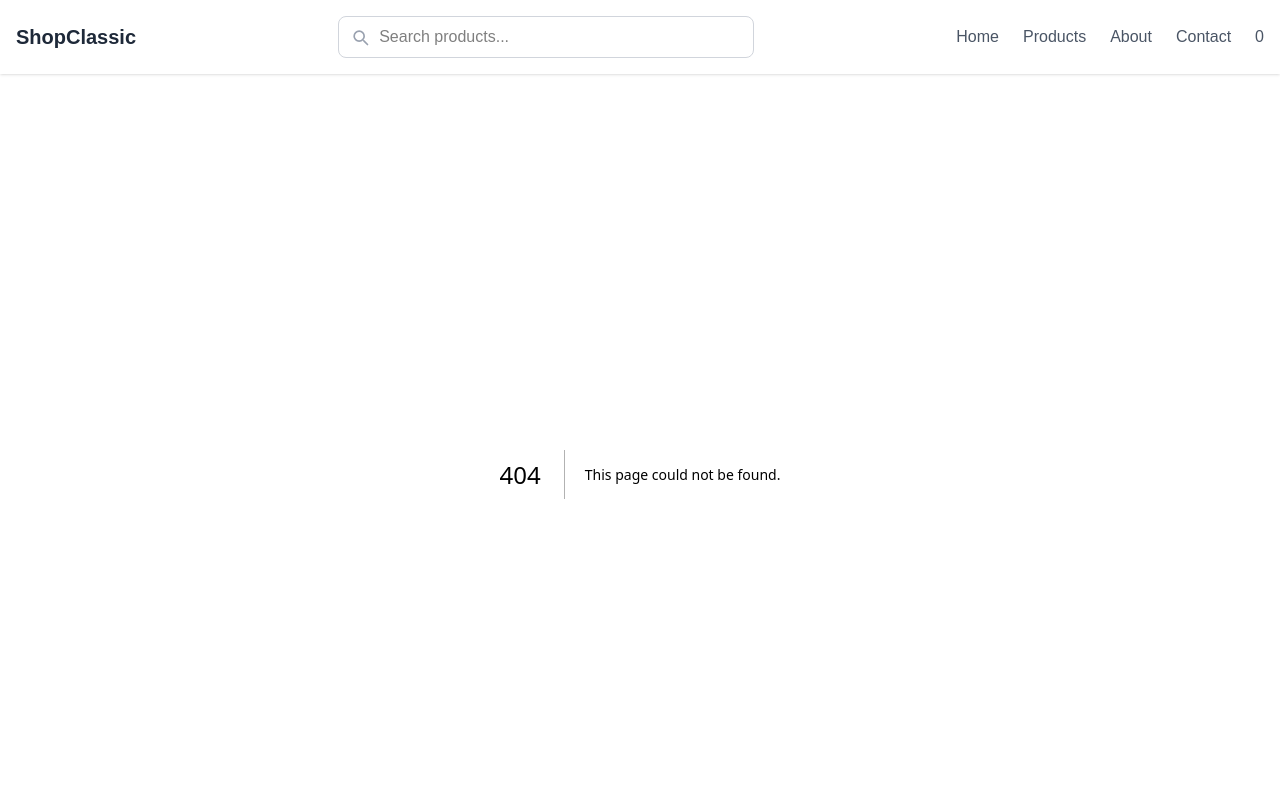
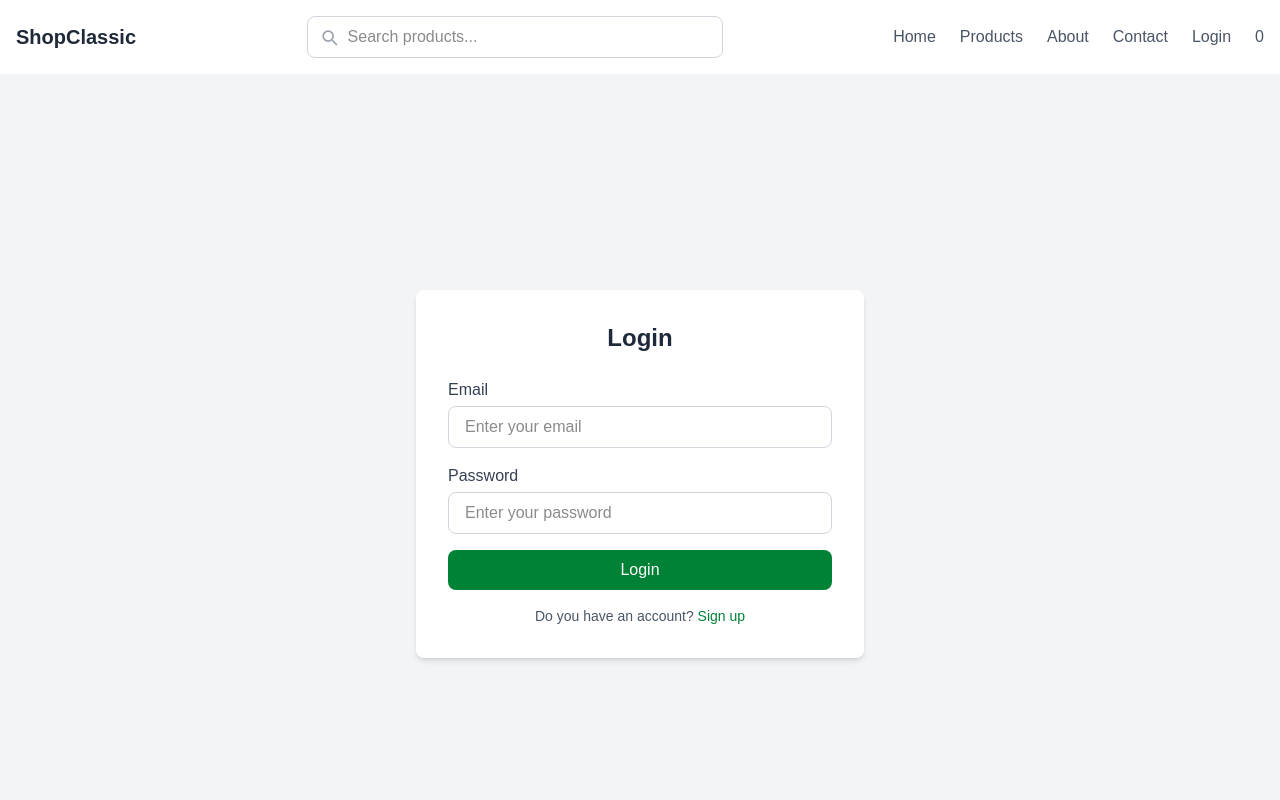
Before and after one commit to fakhtehpanah/citycenter, a Next.js app: page /login-page in a window 1280 px wide. Before the commit this address had no page. Shown: the top 800 px of the page. Built offline with nearby package versions, Linux system fonts and the light colour scheme.

Commit message:
create login page

```diff
--- a/src/components/layout/Header.tsx
+++ b/src/components/layout/Header.tsx
@@ -88,6 +88,7 @@ export default function Header() {
           <Link href="/all-products">Products</Link>
           <Link href="/">About</Link>
           <Link href="/">Contact</Link>
+          <Link href="/login-page">Login</Link>
           <div>{card.length}</div>
         </nav>
 
--- /dev/null
+++ b/src/components/sections/loginPage/LoginPage.tsx
@@ -0,0 +1,63 @@
+'use client'
+import { useState } from "react";
+import { useRouter } from "next/navigation";
+
+export default function LoginPage() {
+  const router = useRouter();
+  const [email, setEmail] = useState("");
+  const [password, setPassword] = useState("");
+
+  const handleLogin = (e: React.FormEvent) => {
+    e.preventDefault();
+
+    // if(email && password) {
+    //   router.push("/dashboard");
+    // }
+    console.log(email, password)
+  }
+
+  return (
+    <div className="min-h-screen flex items-center justify-center bg-gray-100">
+      <div className="w-full max-w-md bg-white rounded-lg shadow-md p-8">
+        <h2 className="text-2xl font-bold text-center text-gray-800 mb-6">Login</h2>
+
+        <form className="space-y-4" onSubmit={handleLogin}>
+          <div>
+            <label htmlFor="email" className="block text-gray-700 mb-1">Email</label>
+            <input
+              type="email"
+              id="email"
+              value={email}
+              onChange={(e) => setEmail(e.target.value)}
+              placeholder="Enter your email"
+              className="w-full px-4 py-2 border border-gray-300 rounded-lg focus:outline-none focus:ring-2 focus:ring-green-500"
+            />
+          </div>
+
+          <div>
+            <label htmlFor="password" className="block text-gray-700 mb-1">Password</label>
+            <input
+              type="password"
+              id="password"
+              value={password}
+              onChange={(e) => setPassword(e.target.value)}
+              placeholder="Enter your password"
+              className="w-full px-4 py-2 border border-gray-300 rounded-lg focus:outline-none focus:ring-2 focus:ring-green-500"
+            />
+          </div>
+
+          <button
+            type="submit"
+            className="w-full bg-green-700 text-white py-2 rounded-lg hover:bg-green-800 transition"
+          >
+            Login
+          </button>
+        </form>
+
+        <p className="mt-4 text-sm text-gray-600 text-center">
+          Do you have an account? <a href="#" className="text-green-700 font-medium hover:underline">Sign up</a>
+        </p>
+      </div>
+    </div>
+  );
+}
--- /dev/null
+++ b/src/pages/login-page/index.tsx
@@ -0,0 +1,13 @@
+import LoginPage from '@/components/sections/loginPage/LoginPage'
+import React from 'react'
+
+
+function LoginSectionPage() {
+  return (
+    <div>
+        <LoginPage/>
+    </div>
+  )
+}
+
+export default LoginSectionPage
```
